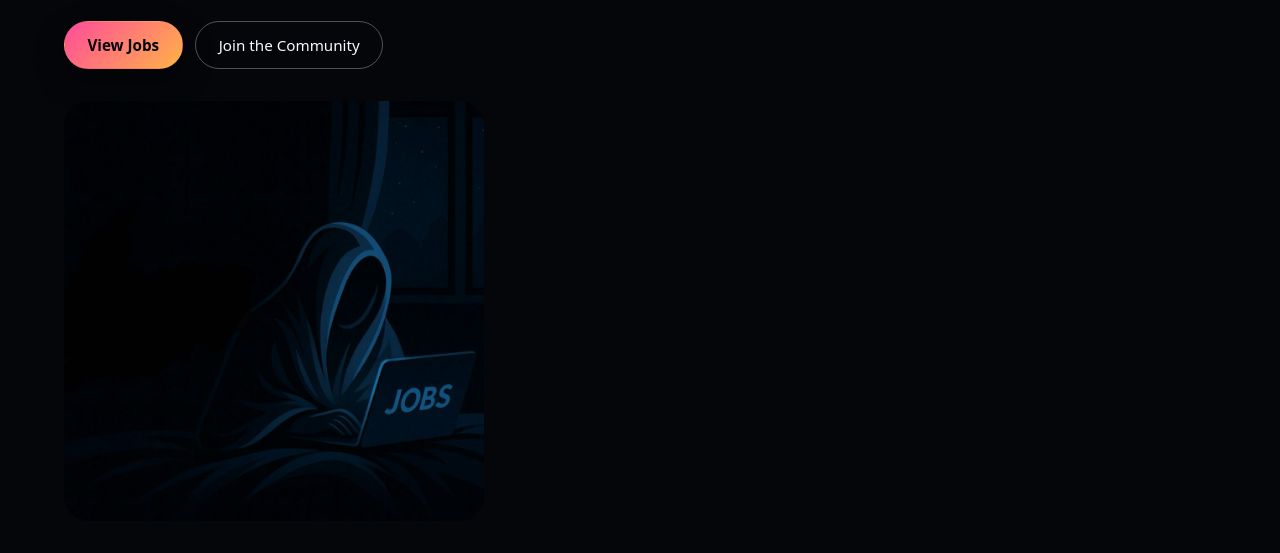
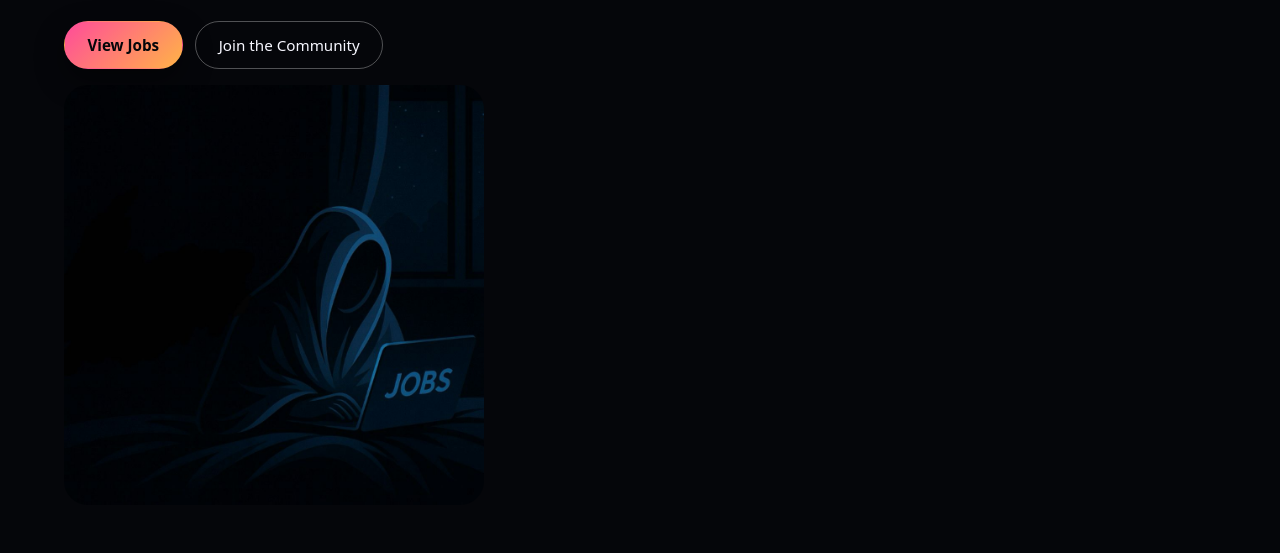
Before and after one commit to 2kox/barnoosko, a plain HTML site: page index.html in a window 1280 px wide. Shown: the part 399-952 px from the top of the page. Drawn offline with Linux system fonts and the light colour scheme.

Commit message:
Update index.html

```diff
--- a/index.html
+++ b/index.html
@@ -39,7 +39,7 @@
         </div>
 
         <!-- HERO IMAGE PLACED UNDER BUTTONS -->
-        <img src="job-banner (2).png" alt="Barnoosko Job Banner" class="hero-banner" style="margin-top: 2rem;">
+        <img src="job-banner (2).png" alt="Barnoosko Job Banner" class="hero-banner" style="margin-top: 1rem;">
     </div>
 </section>
 
```
